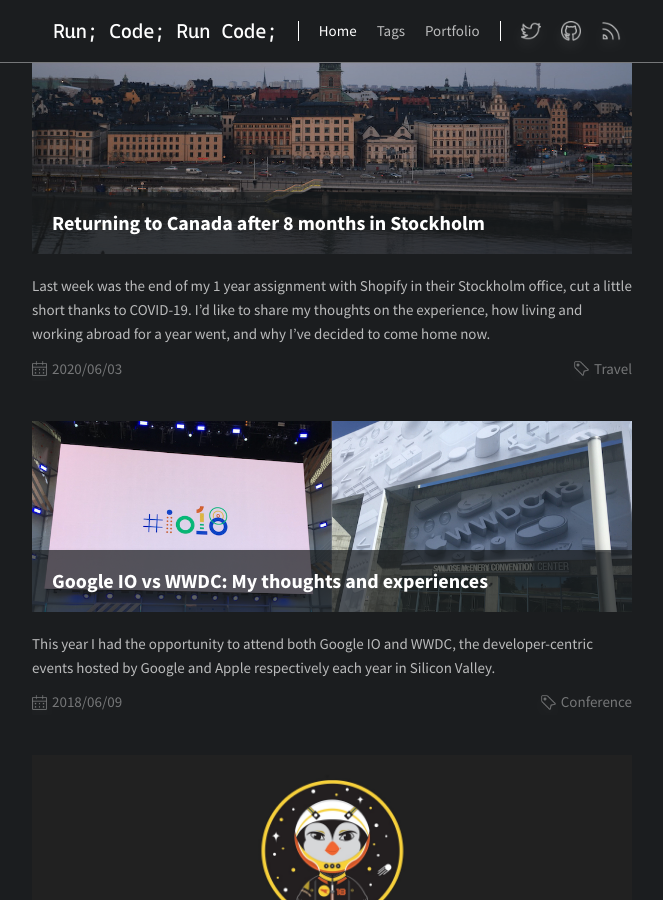
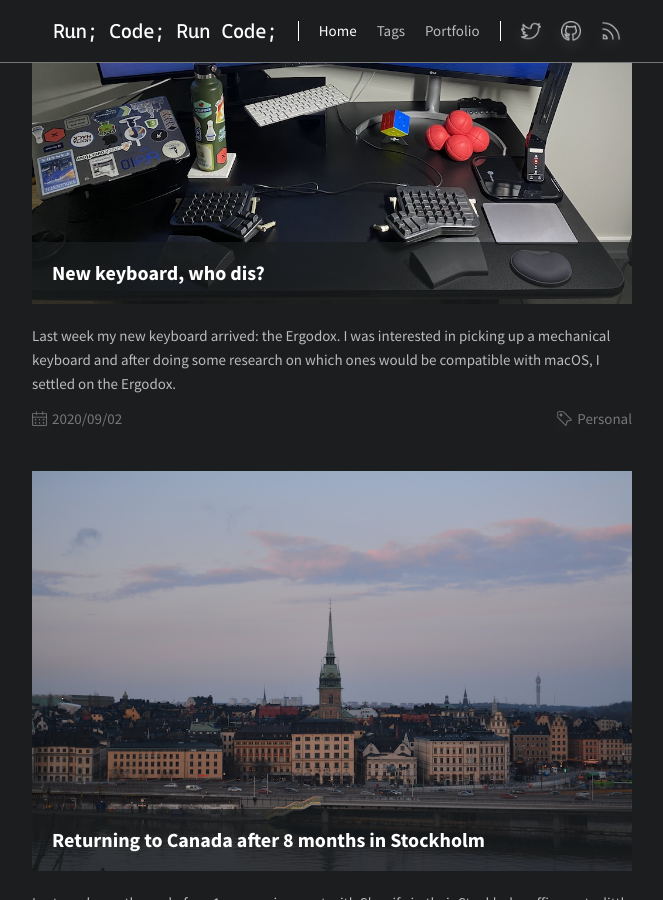
Before and after one commit to autoreleasefool/runcode.blog, a Jekyll site: the page built from index.html, in a window 1280 px wide and 900 px high, scrolled down 1500 px. Shown: the whole window, without its empty margins (308-971 px from the left). Built offline with Jekyll 4.4.1, drawn with Linux system fonts in a browser that asks for light colours; some web fonts are replaced.

Commit message:
New keyboard post

```diff
--- a/_data/tags.yml
+++ b/_data/tags.yml
@@ -11,6 +11,8 @@
 - name: iOS
   slug: ios
   has_image: true
+- name: Personal
+  slug: personal
 - name: React Native
   slug: react-native
   has_image: true
--- /dev/null
+++ b/_posts/2020-09-02-new-keyboard.md
@@ -0,0 +1,20 @@
+---
+layout: post
+permalink: /posts/new-keyboard
+title: "New keyboard, who dis?"
+date: 2020-09-02 09:30:00 -0400
+feature_image: /assets/posts/new-keyboard/keyboard.jpg
+tags: personal
+---
+
+Last week my new keyboard arrived: the Ergodox. I was interested in picking up a mechanical keyboard and after doing some research on which ones would be compatible with macOS, I settled on the Ergodox.
+
+As a full-time programmer and hobbyist programmer/writer, I spend a lot of time in front of the computer. Something that would improve the ergonomics of my workstation was pretty appealing to me.
+
+My first impression of the keyboard is pretty positive! Obviously my typing speed has reduced dramatically, plummeting from about 70 WPM to around 15 WPM. After two days of typing, I thought it might also be a good time to look into layouts other than QWERTY. I’ve since settled on Dvorak and have been using typingclub.com to help me practice. Of course that means my typing speed has only gotten slower!
+
+I’m a bit confused by the tent kit, since the keyboard felt fairly comfortable lying, and I’m not quite sure how to adjust it to the ideal configuration for me. I’ve played with it a little bit and I have found a height that feels a little more comfortable and makes reaching some of the keys on the top row easier, so I guess I must be doing something right!
+
+I’ve also been playing with the layout configuration a bit, namely for the supporting keys and the thumb clusters. Still finding something that works for me, but so far it has been nice having a dedicated key for opening Alfred, and an easier to reach escape key.
+
+As I continue to practice and improve with the keyboard, I’ll try to post more updates.
--- /dev/null
+++ b/tags/personal.html
@@ -0,0 +1,5 @@
+---
+layout: tag
+tag: personal
+permalink: /tags/personal
+---
```
Also changed, not shown: assets/posts/new-keyboard/keyboard.jpg (added).
